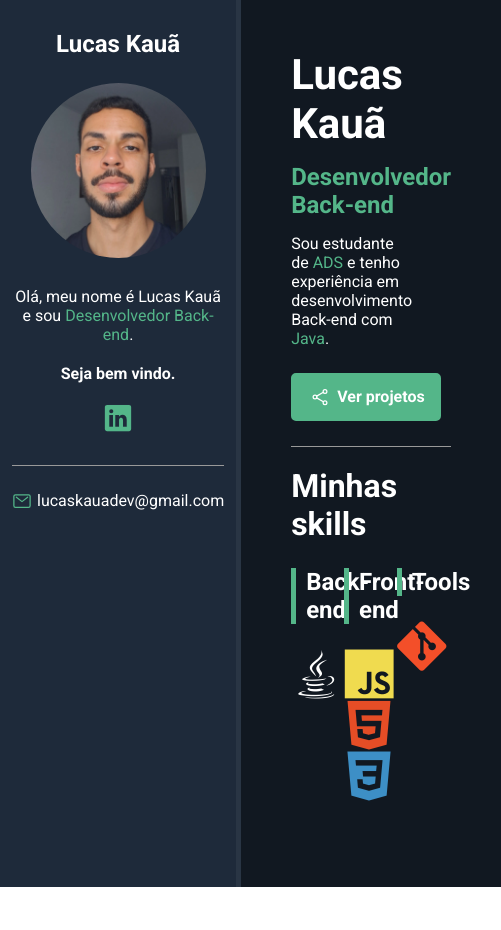
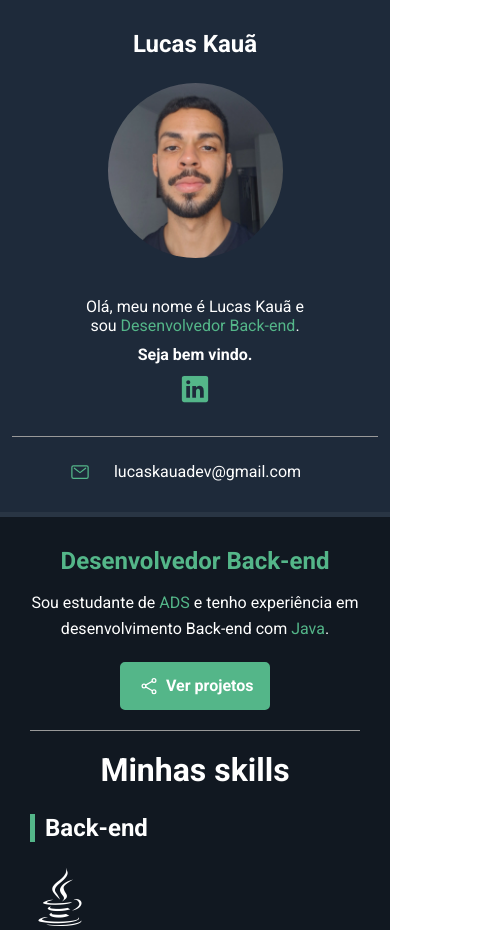
Before and after one commit to lucaskauaa/portfolio, a plain HTML site: page index.html in a window 390 px wide. Shown: the top 930 px of the page, 501 px wide, since content can reach past the window. Before the commit the page ends 887 px from the top, so only its background shows below. Drawn offline with nearby package versions, Linux system fonts and the light colour scheme.

Commit message:
Finalizando css responsivo

```diff
--- a/css/style.css
+++ b/css/style.css
@@ -182,3 +182,56 @@
     font-size: 50px;
     margin-right: 10px;
 }
+
+/*mobile*/
+
+@media(max-width: 450px) {
+    #container {
+        flex-direction: column;
+    }
+
+    #bio-container {
+        min-height: auto;
+        border-right: none;
+        border-bottom: 5px solid var(--bio-border-color);
+    }
+
+    /* #bio-container h2 {
+        display: none;
+    } */
+
+    #bio-container p {
+        max-width: 60%;
+        margin: 10px auto;
+    }
+
+    #about-container {
+        text-align: center;
+        padding: 30px;
+    }
+
+    #about-container #name {
+        display: none;
+    }
+
+    #about-container .description {
+        margin: 10px auto;
+        max-width: 100%;
+        line-height: 26px;
+    }
+
+    #btn-projects {
+        margin: 20px auto;
+    }
+
+    .skills-box {
+        flex: 1 1 100%;
+        max-width: 100%;
+        margin-bottom: 40px;
+        text-align: left;
+    }
+
+    .skills-box i {
+        font-size: 60px;
+    }
+}
```
